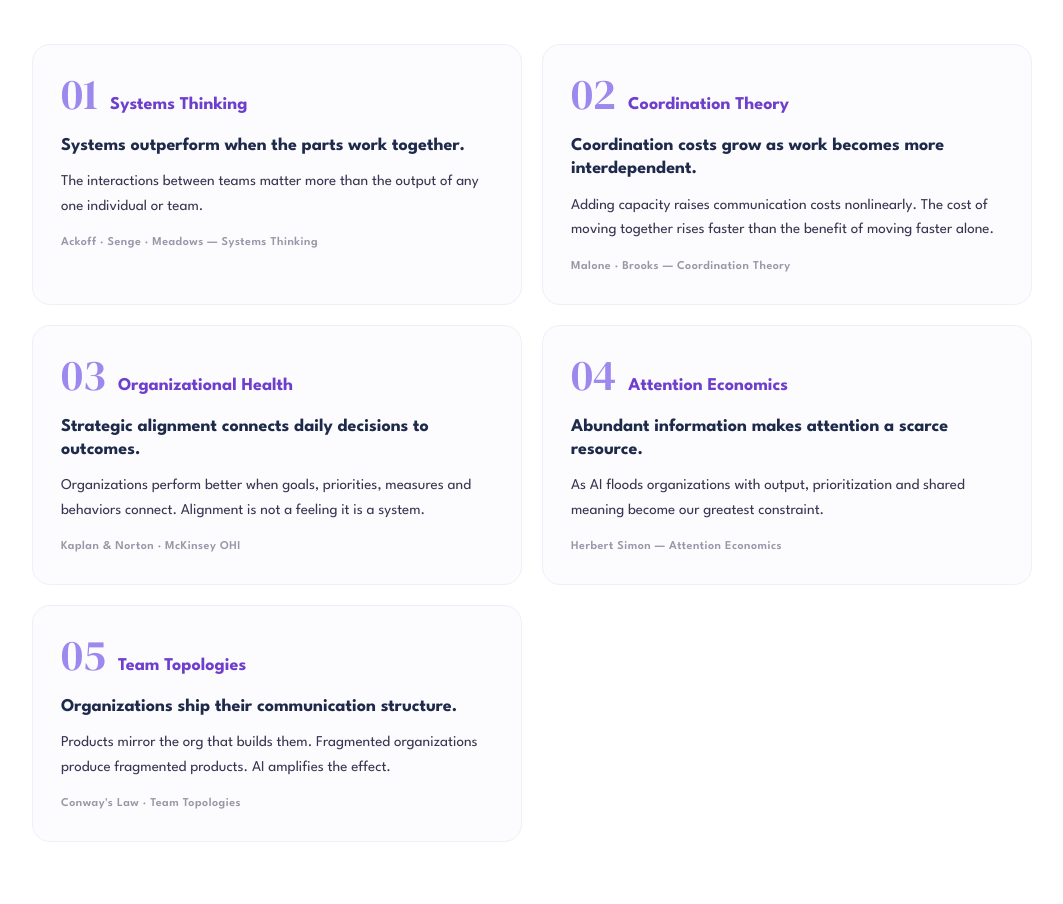
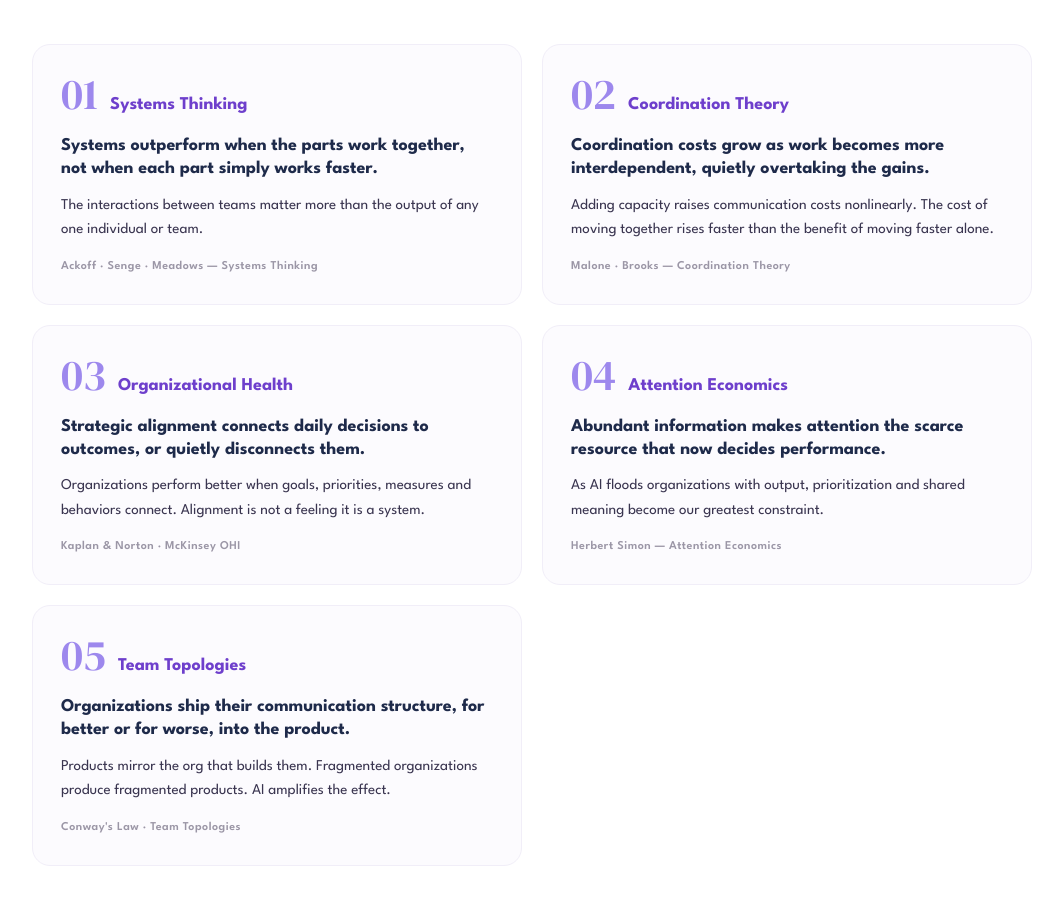
Before and after one commit to stevearntz/campfire-website, a Next.js app: page /team-effectiveness/the-model in a window 1280 px wide. Shown: the part 6280-7184 px from the top of the page, without its empty margins (108-1171 px from the left). Built offline with nearby package versions, Linux system fonts and the light colour scheme; no server answers.

Commit message:
Expand Research Foundations card claims
Lengthen each card's claim line into a fuller statement across all five
(Systems Thinking, Coordination Theory, Organizational Health, Attention
Economics, Team Topologies).

Co-Authored-By: Claude Opus 4.8 (1M context) <noreply@anthropic.com>

```diff
--- a/app/(microsite)/team-effectiveness/the-model/_components/ModelContent.tsx
+++ b/app/(microsite)/team-effectiveness/the-model/_components/ModelContent.tsx
@@ -67,31 +67,31 @@ const ERAS = [
 const RESEARCH = [
   {
     title: "Systems Thinking",
-    claim: "Systems outperform when the parts work together.",
+    claim: "Systems outperform when the parts work together, not when each part simply works faster.",
     body: "The interactions between teams matter more than the output of any one individual or team.",
     attribution: "Ackoff · Senge · Meadows — Systems Thinking",
   },
   {
     title: "Coordination Theory",
-    claim: "Coordination costs grow as work becomes more interdependent.",
+    claim: "Coordination costs grow as work becomes more interdependent, quietly overtaking the gains.",
     body: "Adding capacity raises communication costs nonlinearly. The cost of moving together rises faster than the benefit of moving faster alone.",
     attribution: "Malone · Brooks — Coordination Theory",
   },
   {
     title: "Organizational Health",
-    claim: "Strategic alignment connects daily decisions to outcomes.",
+    claim: "Strategic alignment connects daily decisions to outcomes, or quietly disconnects them.",
     body: "Organizations perform better when goals, priorities, measures and behaviors connect. Alignment is not a feeling it is a system.",
     attribution: "Kaplan & Norton · McKinsey OHI",
   },
   {
     title: "Attention Economics",
-    claim: "Abundant information makes attention a scarce resource.",
+    claim: "Abundant information makes attention the scarce resource that now decides performance.",
     body: "As AI floods organizations with output, prioritization and shared meaning become our greatest constraint.",
     attribution: "Herbert Simon — Attention Economics",
   },
   {
     title: "Team Topologies",
-    claim: "Organizations ship their communication structure.",
+    claim: "Organizations ship their communication structure, for better or for worse, into the product.",
     body: "Products mirror the org that builds them. Fragmented organizations produce fragmented products. AI amplifies the effect.",
     attribution: "Conway's Law · Team Topologies",
   },
```
